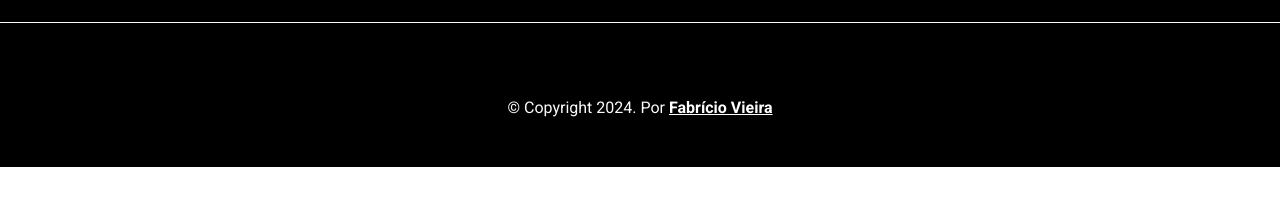
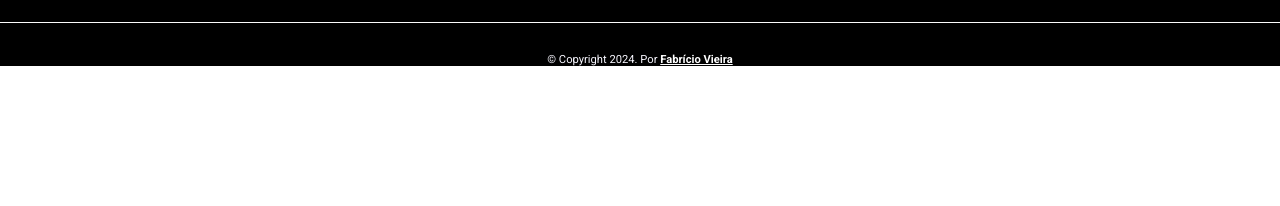
Before and after one commit to fabrciovvieira/fabriciovieira, a plain HTML site: page index.html in a window 1280 px wide. Shown: the part 3763-3969 px from the top of the page. After the commit the page ends 3829 px from the top, so only its background shows below. Drawn offline with Linux system fonts and the light colour scheme.

Commit message:
Ajustes no footer

```diff
--- a/css/estilos.css
+++ b/css/estilos.css
@@ -9,6 +9,9 @@
     --letter-color: #222564;
     --blue-gray-color: #F0EBFF;
     --blue-strong-color: #5157D0;
+}
+body, html {
+    height: auto;
 }
 /* CABEÇALHO */
 header {
@@ -417,7 +420,7 @@ textarea {
 footer {
     height: auto;
     background-color: black;
-    color: #fafafa;
+    color: var(--light-color);
 
 }
 .container-footer {
@@ -447,8 +450,11 @@ footer {
 }
 .footer-end {
     text-align: center;
-    margin: 75px;
-    padding-bottom: 50px;
+    margin-top: 30px;
+}
+.footer-end,
+.footer-end a {
+    font-size: 0.7rem;
 }
 .footer-end a {
     font-weight: bold;
@@ -456,7 +462,7 @@ footer {
 }
 /* MOBILE */
 
-@media (max-width: 425px) {
+@media (max-width:425px) {
     #hamburger {
         display: block;
         z-index: 1;
@@ -762,15 +768,6 @@ footer {
         justify-content: center;
     }
     #logo-footer-end svg{
-        margin: auto 10px 20px 10px;
+        margin: auto 10px 10px 10px;
     }
 }
-.footer-end {
-    text-align: center;
-    margin: 75px;
-    padding-bottom: 50px;
-}
-.footer-end a {
-    font-weight: bold;
-    color: #fff;
-}
--- a/index.html
+++ b/index.html
@@ -1,5 +1,5 @@
 <!DOCTYPE html>
-<html lang="en">
+<html lang="pt-br">
 <head>
     <meta charset="UTF-8">
     <meta name="viewport" content="width=device-width, initial-scale=1.0">
```
